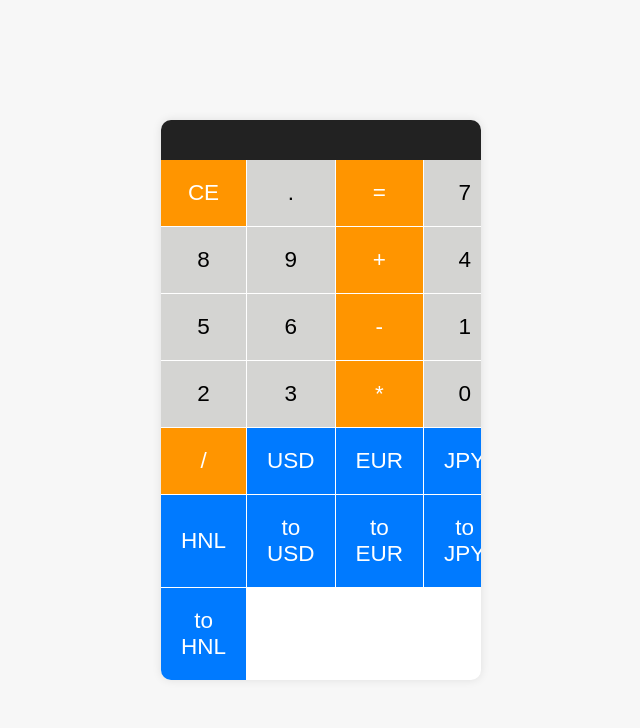
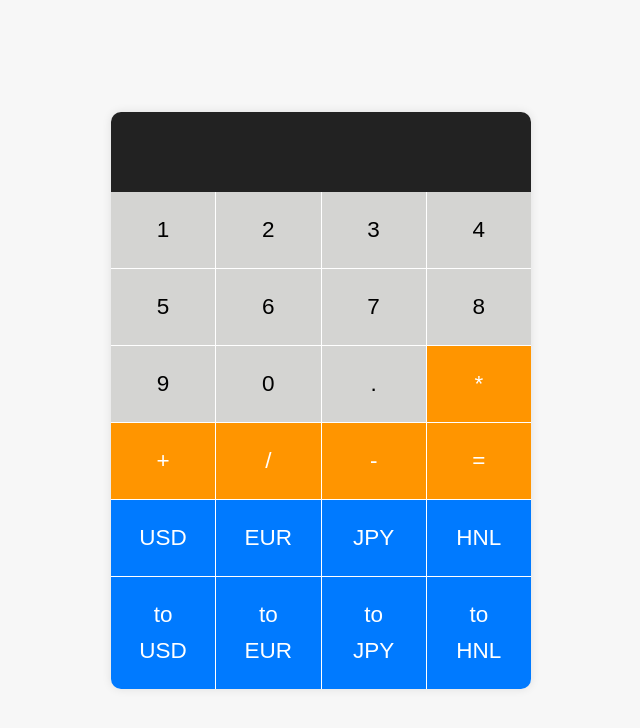
Before and after one commit to NachoR9/FuturisticCalculator, a Vue app: page / in a window 1280 px wide. Shown: the top 728 px of the page, without its empty margins (319-959 px from the left). Built offline with nearby package versions, Linux system fonts and the light colour scheme.

Commit message:
calculator improved

```diff
--- a/index.html
+++ b/index.html
@@ -1,13 +1,21 @@
 <!DOCTYPE html>
 <html lang="en">
+
 <head>
   <meta charset="UTF-8">
   <link rel="icon" href="/favicon.ico">
   <meta name="viewport" content="width=device-width, initial-scale=1.0">
   <title>Vite App</title>
+  <link href="https://cdn.jsdelivr.net/npm/bootstrap@5.3.3/dist/css/bootstrap.min.css" rel="stylesheet"
+    integrity="sha384-QWTKZyjpPEjISv5WaRU9OFeRpok6YctnYmDr5pNlyT2bRjXh0JMhjY6hW+ALEwIH" crossorigin="anonymous">
 </head>
+
 <body>
   <div id="app"></div>
   <script type="module" src="/src/main.js"></script>
+  <script src="https://cdn.jsdelivr.net/npm/bootstrap@5.3.3/dist/js/bootstrap.bundle.min.js"
+    integrity="sha384-YvpcrYf0tY3lHB60NNkmXc5s9fDVZLESaAA55NDzOxhy9GkcIdslK1eN7N6jIeHz"
+    crossorigin="anonymous"></script>
 </body>
+
 </html>
--- a/src/components/Calculator.vue
+++ b/src/components/Calculator.vue
@@ -2,23 +2,23 @@
   <div class="calculator">
     <div class="display">{{ display }}</div>
     <div class="buttons">
-      <button @click="clear" class="btn-function">CE</button>
-      <button @click="append('.')" class="btn-number">.</button>
-      <button @click="calculate" class="btn-equal">=</button>
+      <button @click="append('1')" class="btn-number">1</button>
+      <button @click="append('2')" class="btn-number">2</button>
+      <button @click="append('3')" class="btn-number">3</button>
+      <button @click="append('4')" class="btn-number">4</button>
+      <button @click="append('5')" class="btn-number">5</button>
+      <button @click="append('6')" class="btn-number">6</button>
       <button @click="append('7')" class="btn-number">7</button>
       <button @click="append('8')" class="btn-number">8</button>
       <button @click="append('9')" class="btn-number">9</button>
+      <button @click="append('0')" class="btn-number">0</button>
+      <button @click="append('.')" class="btn-number">.</button>
+      <button @click="append('*')" class="btn-operator">*</button>
       <button @click="append('+')" class="btn-operator">+</button>
-      <button @click="append('4')" class="btn-number">4</button>
-      <button @click="append('5')" class="btn-number">5</button>
-      <button @click="append('6')" class="btn-number">6</button>
+      <button @click="append('/')" class="btn-operator">/</button>
       <button @click="append('-')" class="btn-operator">-</button>
-      <button @click="append('1')" class="btn-number">1</button>
-      <button @click="append('2')" class="btn-number">2</button>
-      <button @click="append('3')" class="btn-number">3</button>
-      <button @click="append('*')" class="btn-operator">*</button>
-      <button @click="append('0')" class="btn-number">0</button>
-      <button @click="append('/')" class="btn-operator">/</button>
+      <button @click="calculate" class="btn-equal">=</button>
+
       <button @click="setBaseCurrency('USD')" class="btn-currency">USD</button>
       <button @click="setBaseCurrency('EUR')" class="btn-currency">EUR</button>
       <button @click="setBaseCurrency('JPY')" class="btn-currency">JPY</button>
@@ -97,7 +97,8 @@
 
 .calculator {
   width: 100%;
-  max-width: 320px;
+  position: relative;
+  max-width: 420px;
   background: #fff;
   border-radius: 10px;
   box-shadow: 0 0 10px rgba(0, 0, 0, 0.1);
@@ -109,7 +110,7 @@
   background: #222;
   color: #fff;
   font-size: 2em;
-  padding: 20px;
+  padding: 40px;
   text-align: right;
 }
 
```
Lines whose indentation alone changed are shown as unchanged.
